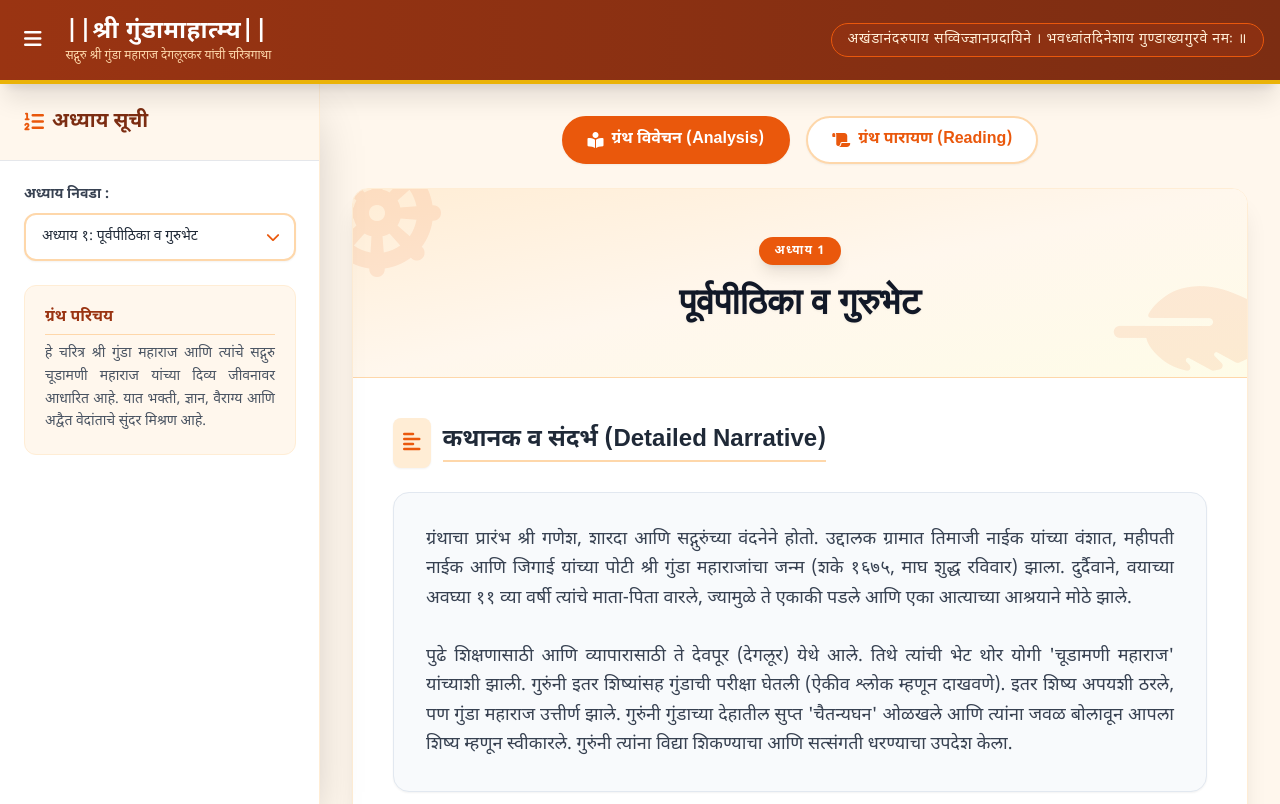
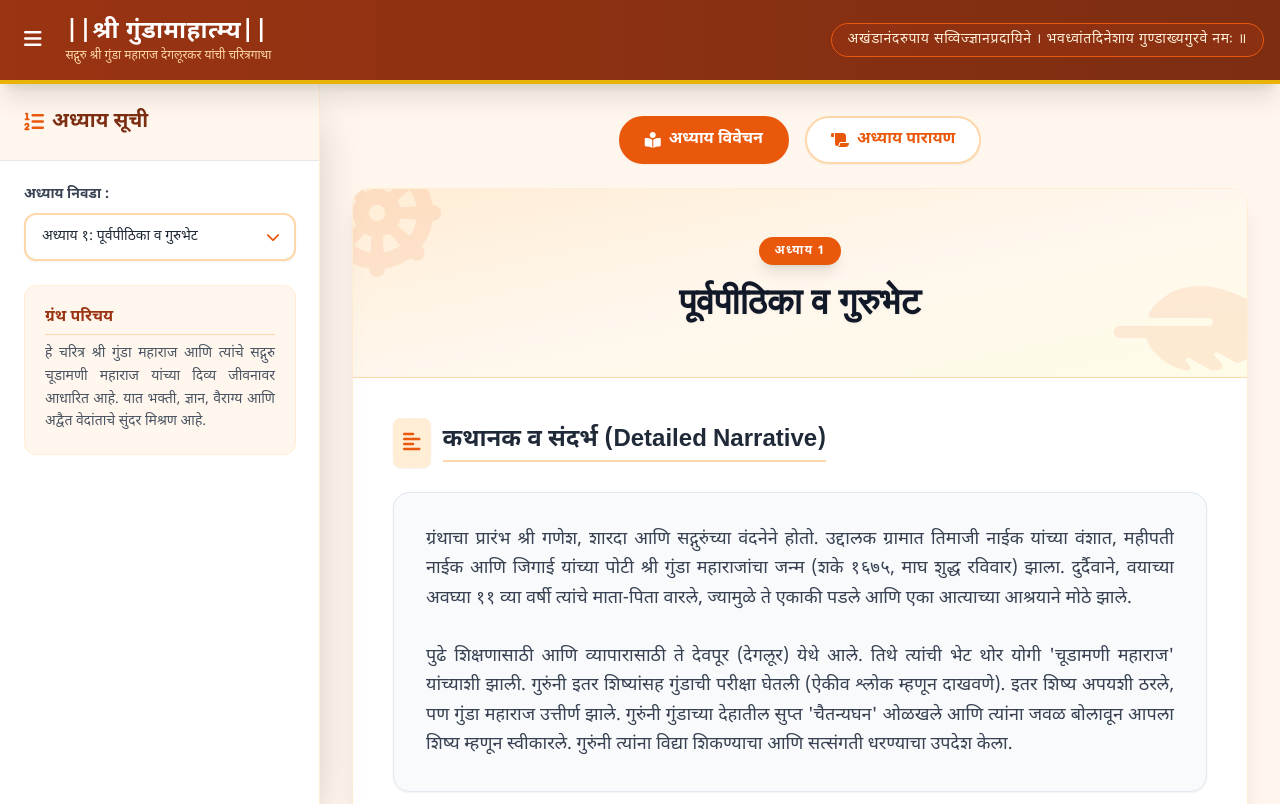
Before and after one commit to callumesh/website1, a plain HTML site: page Gundamahatmya.html in a window 1280 px wide. Drawn offline with nearby package versions, Linux system fonts and the light colour scheme; a web font is replaced by a local one.

Commit message:
Update Gundamahatmya.html

```diff
--- a/Gundamahatmya.html
+++ b/Gundamahatmya.html
@@ -151,11 +151,11 @@
             <div class="flex justify-center mb-6 gap-4">
                 <button id="vivechanTab" class="flex items-center px-6 py-2.5 rounded-full font-bold text-sm md:text-base transition-all shadow-sm border-2 tab-active">
                     <i class="fas fa-book-reader mr-2"></i>
-                    ग्रंथ विवेचन (Analysis)
+                    अध्याय विवेचन
                 </button>
                 <button id="parayanTab" class="flex items-center px-6 py-2.5 rounded-full font-bold text-sm md:text-base transition-all shadow-sm border-2 tab-inactive">
                     <i class="fas fa-scroll mr-2"></i>
-                    ग्रंथ पारायण (Reading)
+                    अध्याय पारायण
                 </button>
             </div>
 
```
